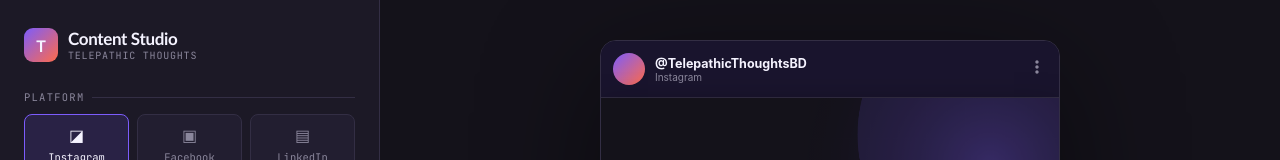
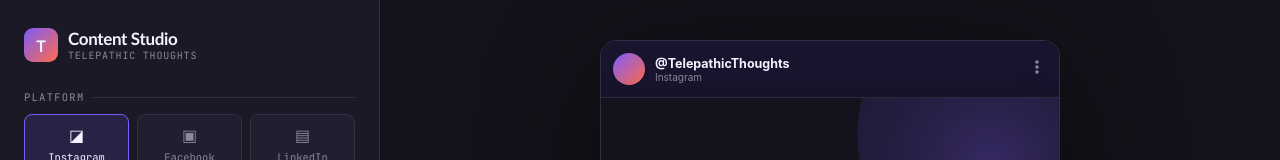
Before and after one commit to maruf-pfc/content-studio, a Vue app: page / in a window 1280 px wide. Shown: the top 160 px of the page. Built offline with nearby package versions, Linux system fonts and the light colour scheme; the HTML template or start-up script is replaced by a standard one; a web font is replaced by a local one.

Commit message:
style: update default watermark handle to @TelepathicThoughts

```diff
--- a/src/App.vue
+++ b/src/App.vue
@@ -91,7 +91,7 @@
   align: 'center' as 'left' | 'center' | 'right',
   autoFit: true,
   watermark: true,
-  watermarkText: '@TelepathicThoughtsBD',
+  watermarkText: '@TelepathicThoughts',
 
   customAccent: '',
   customBg: '',
@@ -924,7 +924,7 @@
     tempCtx.fillStyle = colors.text;
     tempCtx.globalAlpha = 0.55;
     tempCtx.font = `600 ${w * 0.026}px "${font.bodyFont}", sans-serif`;
-    tempCtx.fillText(state.watermarkText.trim() || '@TelepathicThoughtsBD', w / 2, h - pad * 0.55);
+    tempCtx.fillText(state.watermarkText.trim() || '@TelepathicThoughts', w / 2, h - pad * 0.55);
     tempCtx.restore();
   }
 }
@@ -1343,11 +1343,11 @@
             <div class="bottom-user" style="display: flex; flex-direction: column; gap: 8px; pointer-events: auto; text-align: left;">
               <div class="user-row" style="display: flex; align-items: center; gap: 8px;">
                 <div class="avatar" :style="logoImageSrc ? { backgroundImage: `url(${logoImageSrc})`, backgroundSize: 'cover', backgroundPosition: 'center', width: '28px', height: '28px', borderRadius: '50%' } : { width: '28px', height: '28px', borderRadius: '50%', background: 'linear-gradient(135deg, var(--accent), var(--accent-2))' }"></div>
-                <div class="username" style="font-size: 12px; font-weight: 700;">{{ state.watermarkText || '@TelepathicThoughtsBD' }}</div>
+                <div class="username" style="font-size: 12px; font-weight: 700;">{{ state.watermarkText || '@TelepathicThoughts' }}</div>
                 <button class="follow-btn" style="background: rgba(255,255,255,0.25); border: none; color: #fff; padding: 2px 8px; border-radius: 4px; font-size: 10px; font-weight: 600; cursor: pointer;">Follow</button>
               </div>
               <div class="caption" style="font-size: 11px; line-height: 1.4; max-width: 80%;">
-                <strong>{{ state.watermarkText || '@TelepathicThoughtsBD' }}</strong>
+                <strong>{{ state.watermarkText || '@TelepathicThoughts' }}</strong>
                 <span style="margin-left: 6px;">{{ state.captionText.substring(0, 70) + (state.captionText.length > 70 ? '...' : '') }}</span>
               </div>
             </div>
@@ -1387,7 +1387,7 @@
               :style="logoImageSrc ? { backgroundImage: `url(${logoImageSrc})`, backgroundSize: 'cover', backgroundPosition: 'center', backgroundRepeat: 'no-repeat' } : {}"
             ></div>
             <div class="feed-card-meta">
-              <div class="feed-card-name">{{ state.watermarkText || '@TelepathicThoughtsBD' }}</div>
+              <div class="feed-card-name">{{ state.watermarkText || '@TelepathicThoughts' }}</div>
               <div class="feed-card-sub">{{ currentPlatformObject.label }}</div>
             </div>
             <div style="margin-left: auto; color: var(--text-dim); cursor: pointer;">
```
